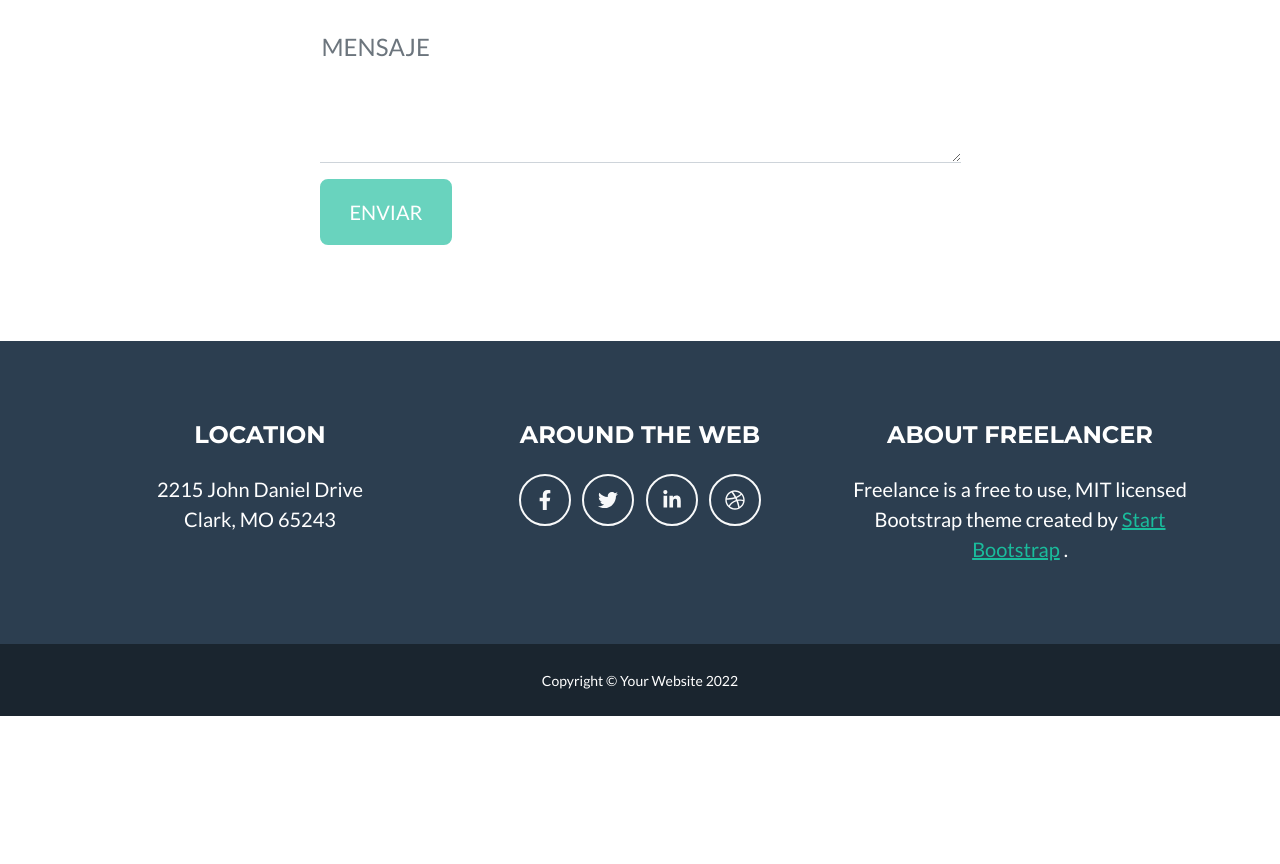
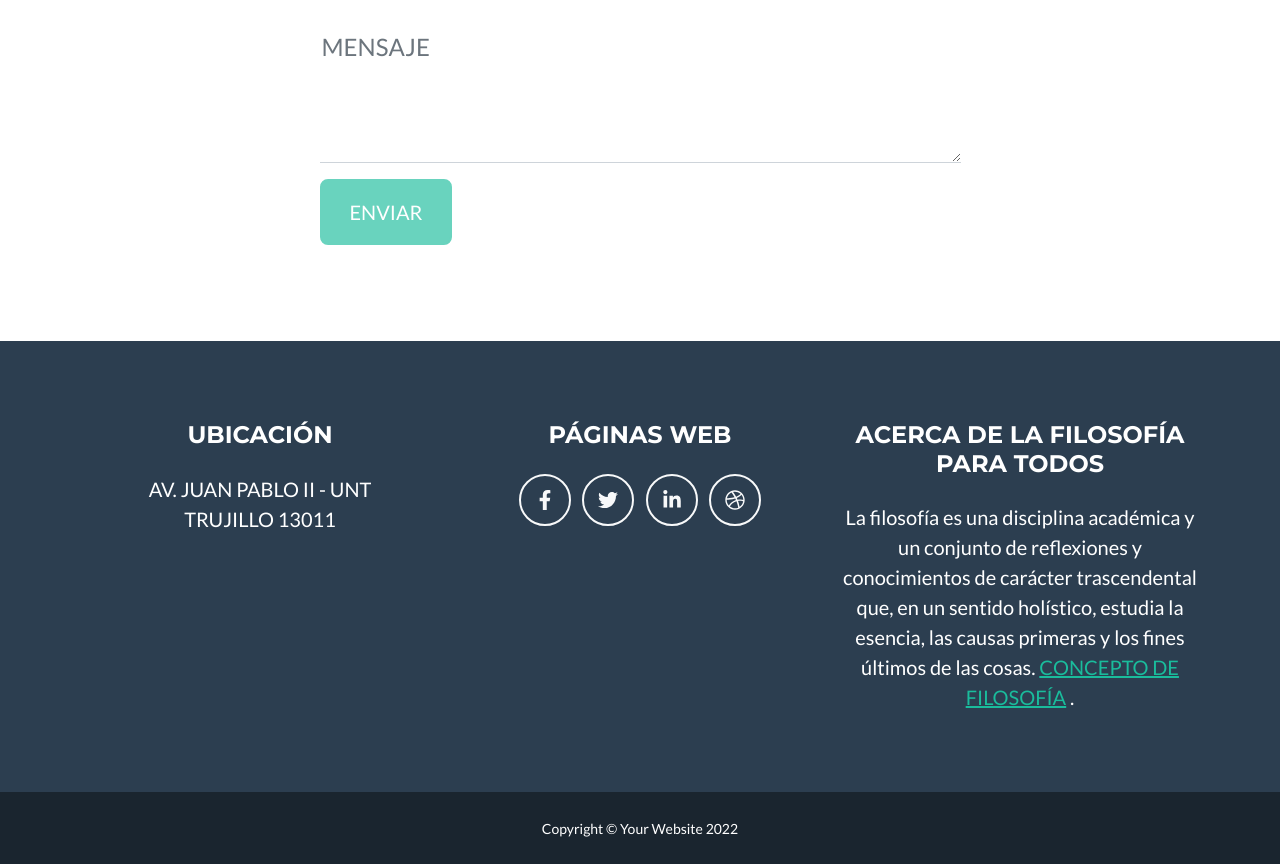
Before and after one commit to leyeduca28/modle2, a plain HTML site: page index.html in a window 1280 px wide. Shown: the part 2846-3710 px from the top of the page. Before the commit the page ends 3562 px from the top, so only its background shows below. Drawn offline with nearby package versions, Linux system fonts and the light colour scheme.

Commit message:
Update index.html

```diff
--- a/index.html
+++ b/index.html
@@ -221,29 +221,29 @@
         <footer class="footer text-center">
             <div class="container">
                 <div class="row">
-                    <!-- Footer Location-->
+                    <!-- Footer UBICACIÓN-->
                     <div class="col-lg-4 mb-5 mb-lg-0">
-                        <h4 class="text-uppercase mb-4">Location</h4>
+                        <h4 class="text-uppercase mb-4">UBICACIÓN</h4>
                         <p class="lead mb-0">
-                            2215 John Daniel Drive
+                            AV. JUAN PABLO II - UNT
                             <br />
-                            Clark, MO 65243
+                            TRUJILLO 13011
                         </p>
                     </div>
                     <!-- Footer Social Icons-->
                     <div class="col-lg-4 mb-5 mb-lg-0">
-                        <h4 class="text-uppercase mb-4">Around the Web</h4>
-                        <a class="btn btn-outline-light btn-social mx-1" href="#!"><i class="fab fa-fw fa-facebook-f"></i></a>
-                        <a class="btn btn-outline-light btn-social mx-1" href="#!"><i class="fab fa-fw fa-twitter"></i></a>
-                        <a class="btn btn-outline-light btn-social mx-1" href="#!"><i class="fab fa-fw fa-linkedin-in"></i></a>
-                        <a class="btn btn-outline-light btn-social mx-1" href="#!"><i class="fab fa-fw fa-dribbble"></i></a>
+                        <h4 class="text-uppercase mb-4">PÁGINAS WEB</h4>
+                        <a class="btn btn-outline-light btn-social mx-1" href="https://www.facebook.com/filosofia.paratodos"><i class="fab fa-fw fa-facebook-f"></i></a>
+                        <a class="btn btn-outline-light btn-social mx-1" href="https://twitter.com/Filosofiaparat2"><i class="fab fa-fw fa-twitter"></i></a>
+                        <a class="btn btn-outline-light btn-social mx-1" href="https://www.linkedin.com/company/filosofia-applicata/"><i class="fab fa-fw fa-linkedin-in"></i></a>
+                        <a class="btn btn-outline-light btn-social mx-1" href="https://dribbble.com/search/filosofia"><i class="fab fa-fw fa-dribbble"></i></a>
                     </div>
                     <!-- Footer About Text-->
                     <div class="col-lg-4">
-                        <h4 class="text-uppercase mb-4">About Freelancer</h4>
+                        <h4 class="text-uppercase mb-4">ACERCA DE LA FILOSOFÍA PARA TODOS</h4>
                         <p class="lead mb-0">
-                            Freelance is a free to use, MIT licensed Bootstrap theme created by
-                            <a href="http://startbootstrap.com">Start Bootstrap</a>
+                            La filosofía es una disciplina académica y un conjunto de reflexiones y conocimientos de carácter trascendental que, en un sentido holístico, estudia la esencia, las causas primeras y los fines últimos de las cosas.
+                            <a href="https://concepto.de/que-es-la-filosofia/">CONCEPTO DE FILOSOFÍA</a>
                             .
                         </p>
                     </div>
```
